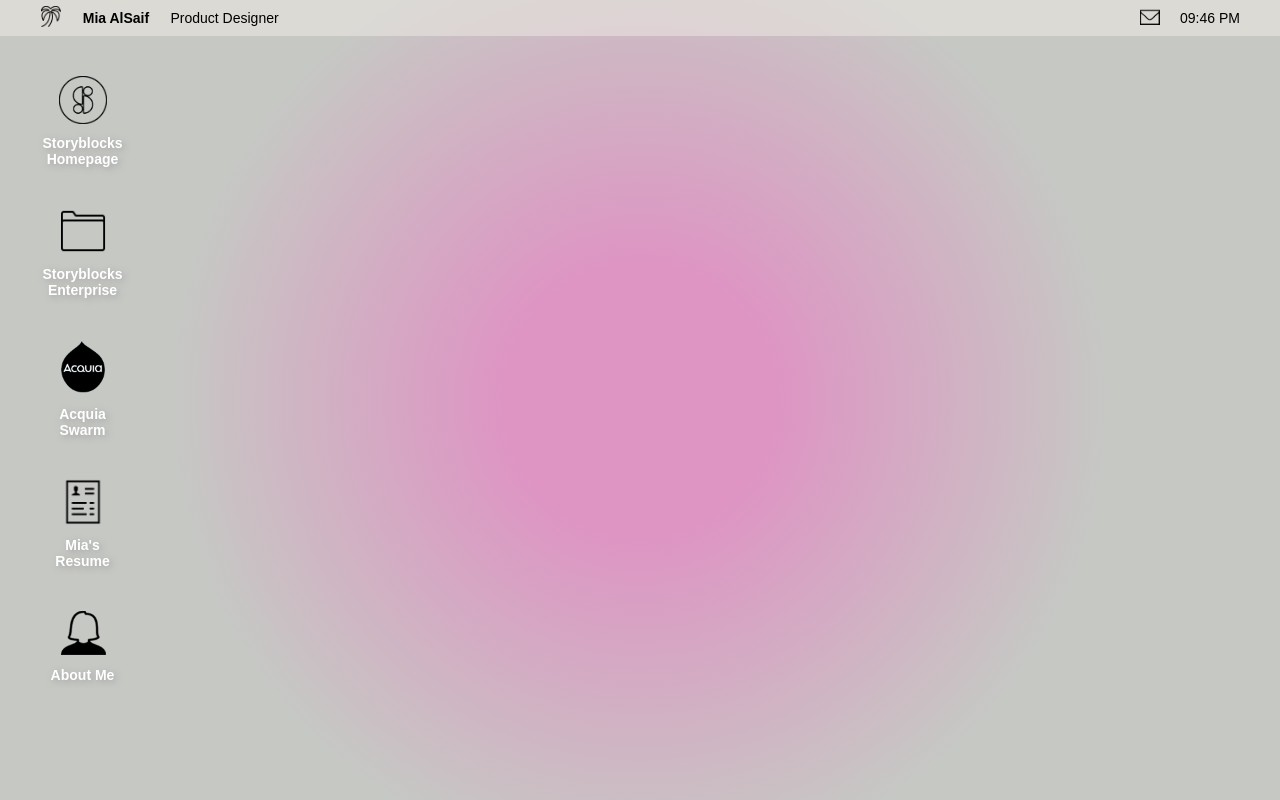
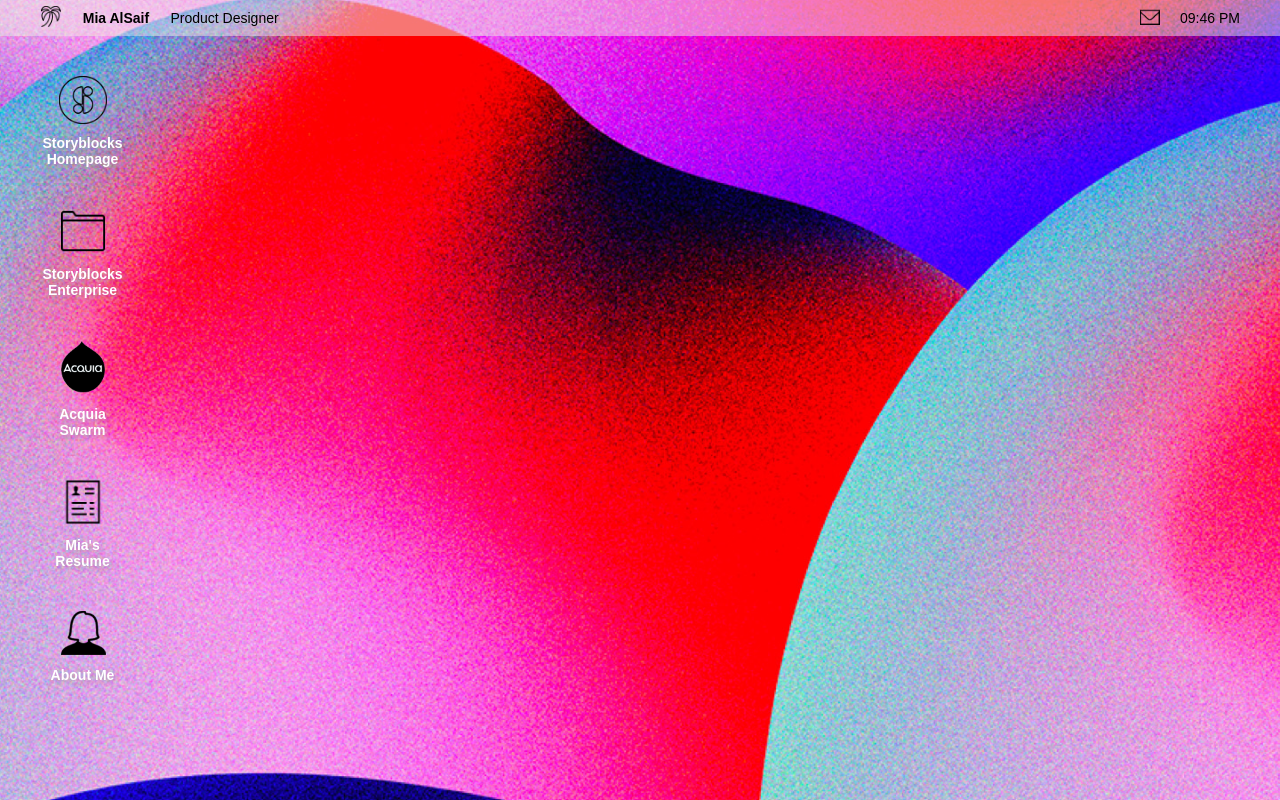
Before and after one commit to MiaAlSaif/portfolio, a React (Create React App) app: page / in a window 1280 px wide. Built offline with nearby package versions, Linux system fonts and the light colour scheme; a web font is replaced by a local one.

Commit message:
fixing safari

```diff
--- a/src/index.css
+++ b/src/index.css
@@ -7,15 +7,15 @@ body {
   margin: 0;
   -webkit-font-smoothing: antialiased;
   -moz-osx-font-smoothing: grayscale;
-  /* background: url("./images/charm.jpg") no-repeat center center fixed;
+  background: url("./images/bg.jpg") no-repeat center center fixed;
   background-size: 100% 100%;
   background-size: cover;
   -webkit-background-size: cover;
   -moz-background-size: cover;
   background-size: cover;
   -o-background-size: cover;
-  background-color: black; */
-  background: rgb(222, 149, 195);
+  background-color: black;
+  /* background: rgb(222, 149, 195);
   background: radial-gradient(
     circle,
     rgba(222, 149, 195, 1) 18%,
@@ -24,6 +24,6 @@ body {
   height: 100%;
   margin: 0;
   background-repeat: no-repeat;
-  background-attachment: fixed;
+  background-attachment: fixed; */
   font-family: "Lucida", sans-serif;
 }
--- a/src/modal/Modal.css
+++ b/src/modal/Modal.css
@@ -27,7 +27,7 @@
   top: 0;
   position: sticky;
   z-index: 10;
-  color: #de95c3;
+  color: #100276;
 }
 
 .modalClose {
--- a/src/personal/modalContent.css
+++ b/src/personal/modalContent.css
@@ -69,6 +69,7 @@
 .img-bg {
   margin: 20px 0;
   justify-content: center;
+  align-items: flex-start;
   display: flex;
 }
 
```
Also changed, not shown: src/images/bg.jpg (added), 1 other file (tests, documents, lock files or other folders).
